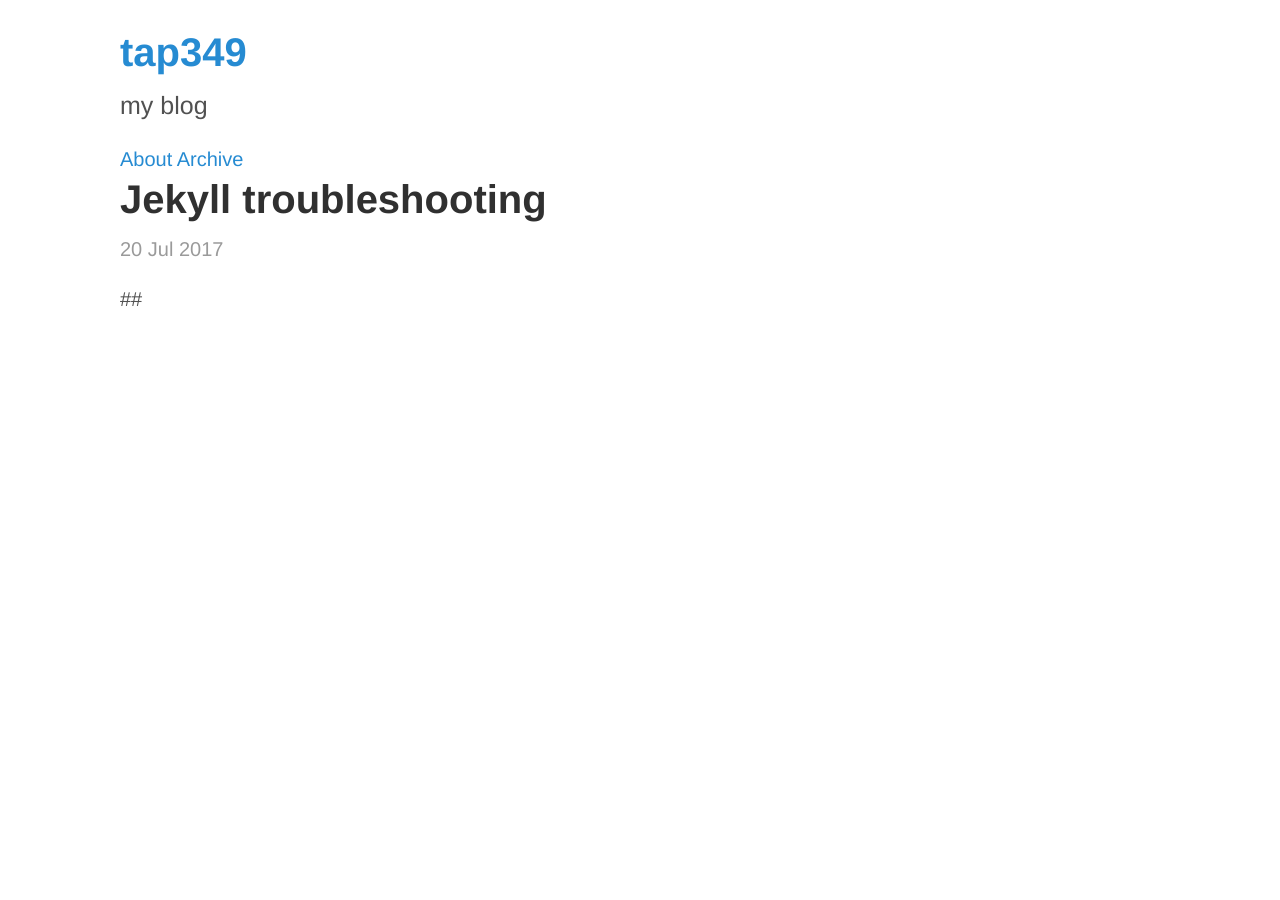
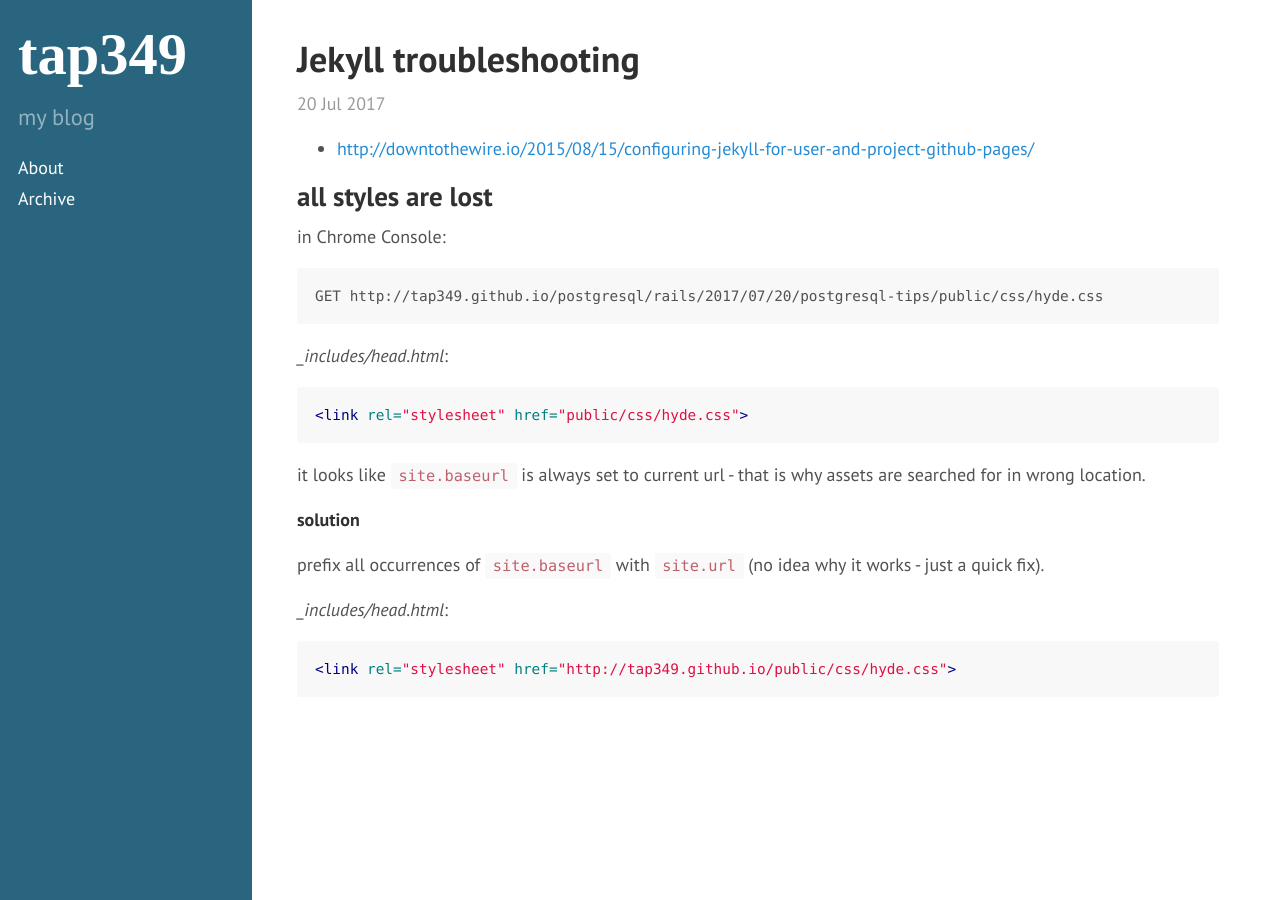
Before and after one commit to tap349/tap349.github.io, a Jekyll site: the page built from _posts/2017-07-21-jekyll-troubleshooting.md, in a window 1280 px wide. Built offline with Jekyll 4.4.1, drawn with Linux system fonts in a browser that asks for light colours.

Commit message:
update 2017-07-21_02:19:51

````diff
--- a/_includes/head.html
+++ b/_includes/head.html
@@ -17,7 +17,7 @@
   <!-- CSS -->
   <link rel="stylesheet" href="{{ site.url }}/{{ site.baseurl }}public/css/poole.css">
   <link rel="stylesheet" href="{{ site.url }}/{{ site.baseurl }}public/css/syntax.css">
-  <link rel="stylesheet" href="{{ site.baseurl }}public/css/hyde.css">
+  <link rel="stylesheet" href="{{ site.url }}/{{ site.baseurl }}public/css/hyde.css">
   <link rel="stylesheet" href="http://fonts.googleapis.com/css?family=PT+Sans:400,400italic,700|Abril+Fatface">
 
   <!-- Icons -->
--- a/_posts/2017-07-21-jekyll-troubleshooting.md
+++ b/_posts/2017-07-21-jekyll-troubleshooting.md
@@ -8,4 +8,32 @@
 
 <!-- more -->
 
-##
+- <http://downtothewire.io/2015/08/15/configuring-jekyll-for-user-and-project-github-pages/>
+
+## all styles are lost
+
+in Chrome Console:
+
+```
+GET http://tap349.github.io/postgresql/rails/2017/07/20/postgresql-tips/public/css/hyde.css
+```
+
+_\_includes/head.html_:
+
+```html
+<link rel="stylesheet" href="{{ site.baseurl }}public/css/hyde.css">
+```
+
+it looks like `site.baseurl` is always set to current url - that is why
+assets are searched for in wrong location.
+
+**solution**
+
+prefix all occurrences of `site.baseurl` with `site.url`
+(no idea why it works - just a quick fix).
+
+_\_includes/head.html_:
+
+```html
+<link rel="stylesheet" href="{{ site.url }}/{{ site.baseurl }}public/css/hyde.css">
+```
````
Also changed, not shown: Gemfile.lock.
